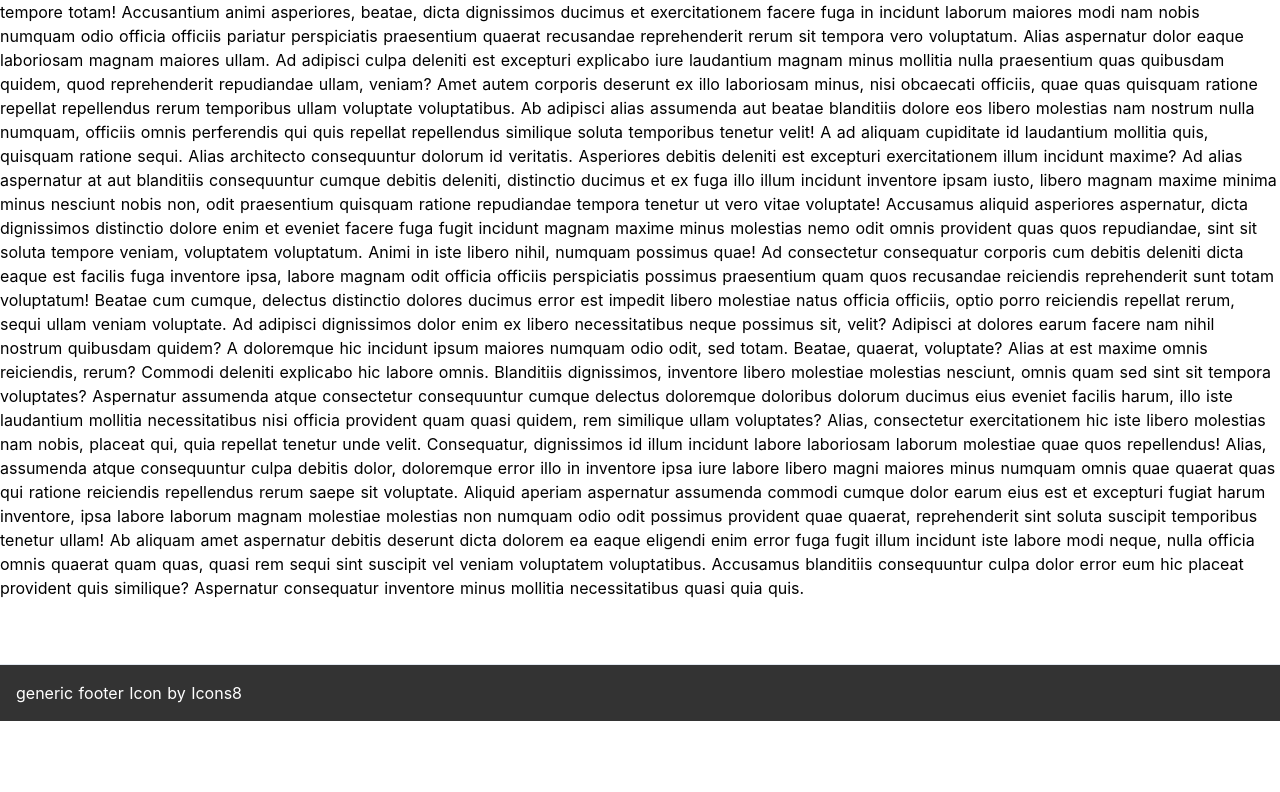
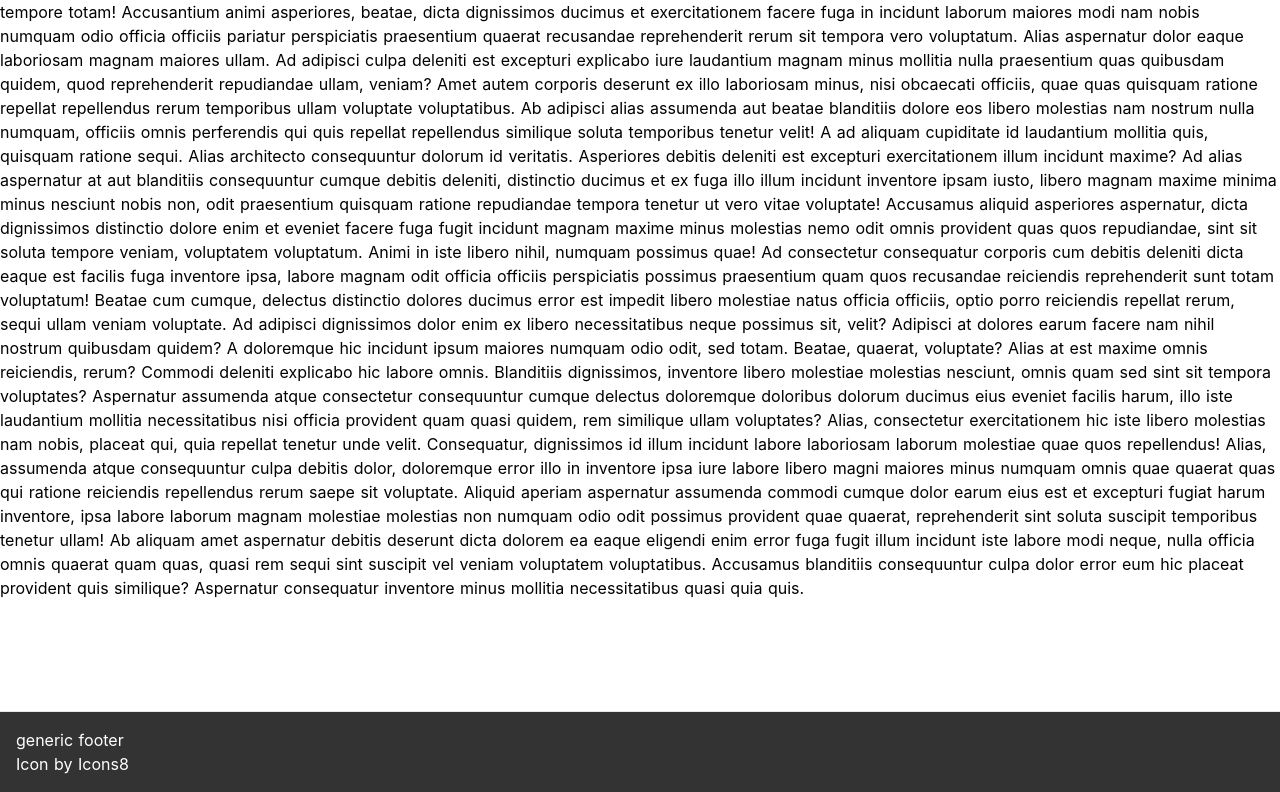
Before and after one commit to StubyProjects/unicircle, a Nuxt app: page / in a window 1280 px wide. Shown: the part 1760-2552 px from the top of the page. Before the commit the page ends 2481 px from the top, so only its background shows below. Built offline with nearby package versions, Linux system fonts and the light colour scheme; no server answers.

Commit message:
made footer stay at bottom of page and fixed its view on mobile

```diff
--- a/components/TheFooter.vue
+++ b/components/TheFooter.vue
@@ -1,5 +1,11 @@
 <template>
   <div>
+
+    <footer class="w-full absolute bottom-0 text-white bg-anthrazit border-t border-grey p-4">
+      generic footer <br />
+      Icon by <a target="_blank" href="https://icons8.de">Icons8</a>
+    </footer>
+
     <nav v-if="notAtBottomPage" class="bg-white text-xs fixed border-t flex inset-x-0 bottom-0 justify-center pt-4 pb-2 md:hidden">
       <a href="#">
         <div class="mb-1 flex justify-center">
@@ -21,11 +27,6 @@
       </a>
     </nav>
 
-    <footer class='w-full text-white bg-anthrazit mt-16 border-t border-grey p-4'>
-      generic footer
-      Icon by <a target="_blank" href="https://icons8.de">Icons8</a>
-    </footer>
-
   </div>
 </template>
 
@@ -42,11 +43,7 @@
         },
         methods: {
             handleScroll() {
-              if ((window.innerHeight + window.scrollY) >= document.body.offsetHeight) {
-                this.notAtBottomPage = !this.notAtBottomPage
-              } else {
-                this.notAtBottomPage = true;
-              }
+              this.notAtBottomPage = (window.innerHeight + window.scrollY) < document.body.offsetHeight;
             },
             login() {
               this.$auth.loginWith('auth0');
--- a/layouts/default.vue
+++ b/layouts/default.vue
@@ -1,7 +1,7 @@
 <template>
-  <div>
+  <div class="relative min-h-screen">
     <TheHeader/>
-    <div @click="closeDropDowns()">
+    <div class="pb-48" @click="closeDropDowns()">
       <nuxt/>
     </div>
     <TheSnackbar/>
--- a/pages/catalog/index.vue
+++ b/pages/catalog/index.vue
@@ -1,11 +1,9 @@
 <template>
   <div>
-    <div class="">
       <FilterPanel></FilterPanel>
       <div>
         <shop-panel></shop-panel>
       </div>
-    </div>
   </div>
 </template>
 
```
